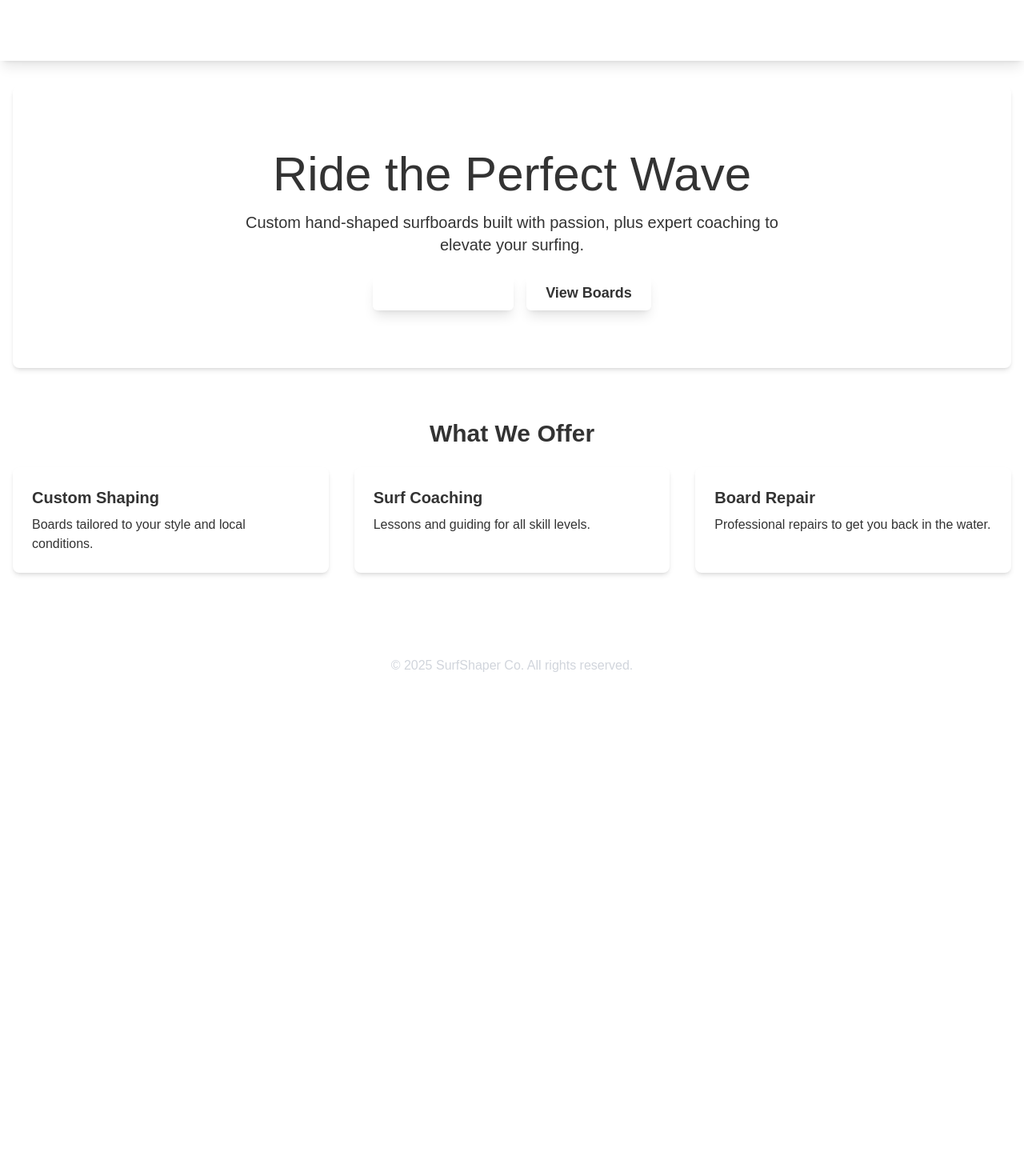
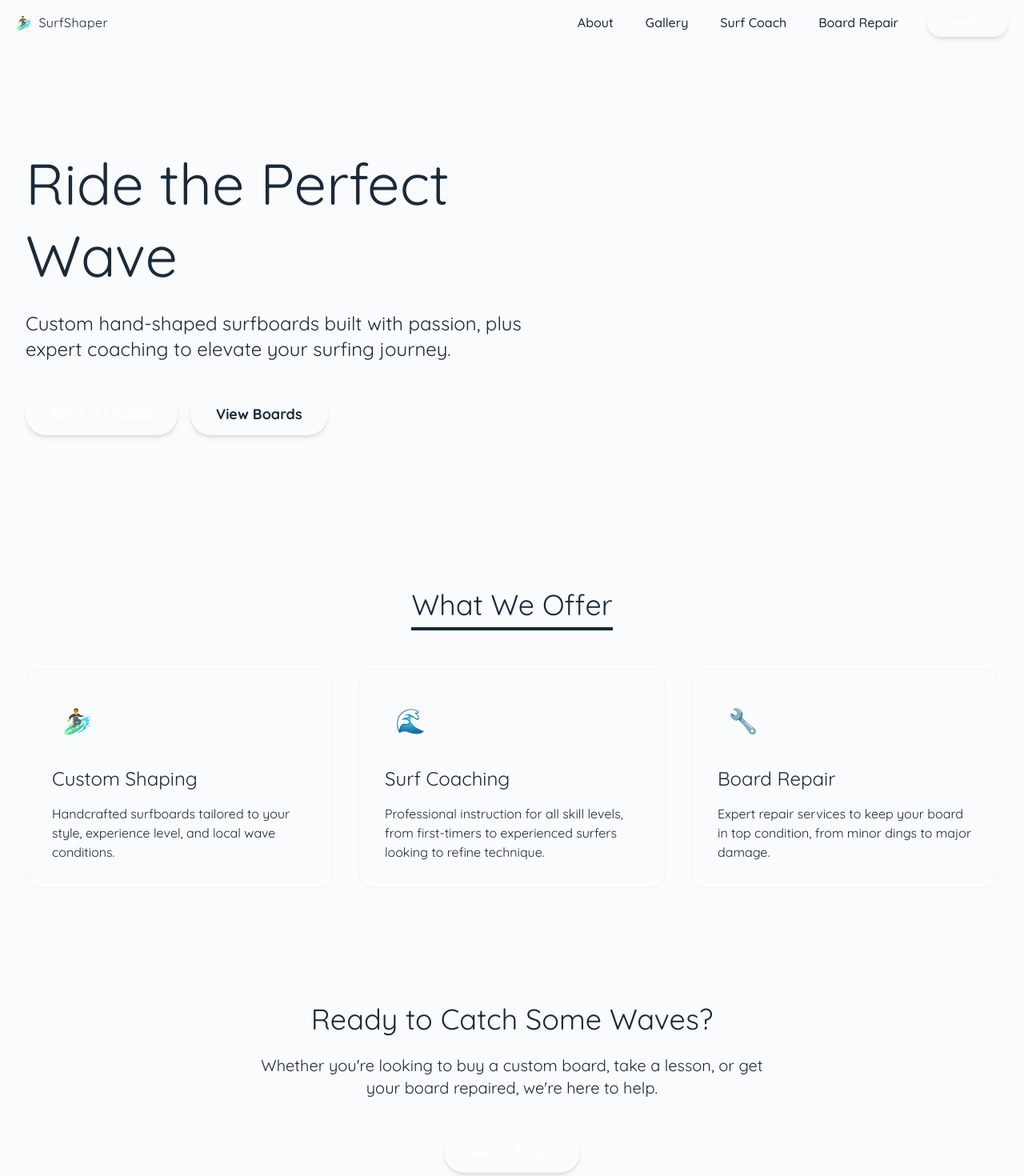
Before and after one commit to hypefi/surfingatbouz, a Next.js app: page / in a window 1280 px wide. Shown: the top 1470 px of the page at 80% size. Before the commit the page ends 868 px from the top, so only its background shows below. Built offline with nearby package versions, Linux system fonts and the light colour scheme.

Commit message:
new styling

```diff
--- a/src/app/globals.css
+++ b/src/app/globals.css
@@ -1,10 +1,52 @@
 @import "tailwindcss";
 
-/* Base body styles */
+/* Base styles */
 body {
-  background: #ffffff;
-  color: #333333;
-  font-family: Arial, Helvetica, sans-serif;
+  background-color: #f9fbfc;
+  color: #1a2a3a;
+  font-family: 'Quicksand', Arial, sans-serif;
+  scroll-behavior: smooth;
+}
+
+/* Add a subtle wave background to any element with .wave-bg class */
+.wave-bg {
+  background-image: url('/images/wave-pattern.svg');
+  background-size: cover;
+  background-position: center bottom;
+  background-repeat: no-repeat;
+}
+
+/* Custom animation classes */
+.hover-float {
+  transition: transform 0.3s ease;
+}
+
+.hover-float:hover {
+  transform: translateY(-5px);
+}
+
+/* Wave text decoration (useful for section titles) */
+.wave-underline {
+  position: relative;
+  display: inline-block;
+}
+
+.wave-underline::after {
+  content: "";
+  position: absolute;
+  left: 0;
+  bottom: -5px;
+  width: 100%;
+  height: 4px;
+  background: linear-gradient(90deg, #00b8c4, #1a73e8, #00b8c4);
+  background-size: 200% 100%;
+  animation: wave-animation 2s ease-in-out infinite;
+}
+
+@keyframes wave-animation {
+  0% { background-position: 0% 0; }
+  50% { background-position: 100% 0; }
+  100% { background-position: 0% 0; }
 }
 
 /* Removed all other content, including comments and the explicit @layer */
--- a/src/app/layout.tsx
+++ b/src/app/layout.tsx
@@ -1,24 +1,20 @@
 import type { Metadata } from "next";
-// Temporarily comment out next/font imports
-// import { Poppins, Bangers } from "next/font/google";
+import { Quicksand, Baloo_2 } from "next/font/google";
 import "./globals.css";
 import Header from "@/components/Header";
 import Footer from "@/components/Footer";
 
-// Temporarily comment out font configurations
-/*
-const poppins = Poppins({
+const quicksand = Quicksand({
   subsets: ["latin"],
-  weight: ["400", "700"],
-  variable: "--font-poppins",
+  weight: ["400", "500", "700"],
+  variable: "--font-quicksand",
 });
 
-const bangers = Bangers({
+const baloo = Baloo_2({
   subsets: ["latin"],
-  weight: "400",
-  variable: "--font-bangers",
+  weight: ["400", "500", "700"],
+  variable: "--font-baloo",
 });
-*/
 
 export const metadata: Metadata = {
   title: "SurfShaper Co. - Custom Boards & Surf Coaching",
@@ -31,11 +27,9 @@ export default function RootLayout({
   children: React.ReactNode;
 }>) {
   return (
-    // Temporarily remove font variables from html className
-    <html lang="en" /* className={`${poppins.variable} ${bangers.variable}`} */ >
+    <html lang="en" className={`${quicksand.variable} ${baloo.variable}`}>
       <body
-        // Temporarily remove font-sans from body className
-        className={`/* font-sans */ antialiased flex flex-col min-h-screen bg-base text-neutral`}
+        className="font-sans antialiased flex flex-col min-h-screen bg-base text-neutral"
       >
         <Header />
         <main className="flex-grow container mx-auto px-4 py-8">
--- a/src/app/page.tsx
+++ b/src/app/page.tsx
@@ -3,46 +3,95 @@ import Link from "next/link";
 
 export default function HomePage() {
   return (
-    <section className="text-center">
+    <div className="flex flex-col gap-16">
       {/* Hero Section */}
-      {/* Placeholder for background image - style in globals.css or tailwind.config */}
-      <div className="bg-secondary/20 py-20 px-4 rounded-lg shadow-md mb-16">
-        <h1 className="text-6xl font-display text-primary mb-4">
-          Ride the Perfect Wave
+      <section className="relative -mt-8 py-32 px-4 bg-gradient-to-br from-primary to-secondary text-base overflow-hidden">
+        {/* Decorative wave overlay */}
+        <div className="absolute inset-0 opacity-10">
+          <svg
+            className="w-full h-full"
+            xmlns="http://www.w3.org/2000/svg"
+            viewBox="0 0 1440 320"
+          >
+            <path
+              fill="#ffffff"
+              d="M0,192L48,181.3C96,171,192,149,288,149.3C384,149,480,171,576,186.7C672,203,768,213,864,186.7C960,160,1056,96,1152,80C1248,64,1344,96,1392,112L1440,128L1440,320L1392,320C1344,320,1248,320,1152,320C1056,320,960,320,864,320C768,320,672,320,576,320C480,320,384,320,288,320C192,320,96,320,48,320L0,320Z"
+            ></path>
+          </svg>
+        </div>
+
+        {/* Hero content */}
+        <div className="container mx-auto relative">
+          <div className="max-w-2xl">
+            <h1 className="text-6xl md:text-7xl font-display mb-6 leading-tight">
+              Ride the <span className="text-accent">Perfect</span> Wave
             </h1>
-        <p className="text-xl text-neutral/80 mb-8 max-w-2xl mx-auto">
+            <p className="text-xl md:text-2xl mb-10 text-base/90">
               Custom hand-shaped surfboards built with passion, plus expert coaching
-          to elevate your surfing.
+              to elevate your surfing journey.
             </p>
-        <div className="space-x-4">
-          <Link href="/surf-coach"
-            className="bg-primary hover:bg-primary/90 text-white font-bold py-3 px-6 rounded-md text-lg transition duration-300 ease-in-out transform hover:-translate-y-1 shadow-lg">
+            <div className="flex flex-wrap gap-4">
+              <Link
+                href="/surf-coach"
+                className="bg-accent hover:bg-accent/90 text-white font-bold py-3 px-8 rounded-full text-lg transition-all transform hover:-translate-y-0.5 shadow-md"
+              >
                 Book a Lesson
               </Link>
-          <Link href="/gallery"
-            className="bg-accent hover:bg-accent/90 text-neutral font-bold py-3 px-6 rounded-md text-lg transition duration-300 ease-in-out transform hover:-translate-y-1 shadow-lg">
+              <Link
+                href="/gallery"
+                className="bg-base/90 hover:bg-base text-primary font-bold py-3 px-8 rounded-full text-lg transition-all transform hover:-translate-y-0.5 shadow-md"
+              >
                 View Boards
               </Link>
             </div>
           </div>
+        </div>
+      </section>
 
-      {/* You can add other sections here - e.g., Featured Boards, About Snippet, Testimonials */}
-      <h2 className="text-3xl font-bold font-display text-primary mt-12 mb-6">What We Offer</h2>
-      <div className="grid md:grid-cols-3 gap-8 text-left">
-          <div className="bg-white p-6 rounded-lg shadow-md">
-              <h3 className="font-bold text-xl mb-2 text-secondary">Custom Shaping</h3>
-              <p>Boards tailored to your style and local conditions.</p>
+      {/* Features Section */}
+      <section className="container mx-auto px-4">
+        <h2 className="text-4xl font-display text-primary text-center mb-12">
+          <span className="inline-block border-b-4 border-secondary pb-2">What We Offer</span>
+        </h2>
+        <div className="grid md:grid-cols-3 gap-8">
+          {/* Feature 1 */}
+          <div className="bg-base rounded-2xl p-8 shadow-surf border border-gray-100 transform transition-transform hover:scale-105">
+            <div className="w-16 h-16 bg-secondary/10 flex items-center justify-center rounded-xl mb-6 text-secondary text-3xl">🏄‍♂️</div>
+            <h3 className="font-display text-2xl mb-4 text-primary">Custom Shaping</h3>
+            <p className="text-neutral/80">Handcrafted surfboards tailored to your style, experience level, and local wave conditions.</p>
           </div>
-           <div className="bg-white p-6 rounded-lg shadow-md">
-              <h3 className="font-bold text-xl mb-2 text-secondary">Surf Coaching</h3>
-              <p>Lessons and guiding for all skill levels.</p>
+
+          {/* Feature 2 */}
+          <div className="bg-base rounded-2xl p-8 shadow-surf border border-gray-100 transform transition-transform hover:scale-105">
+            <div className="w-16 h-16 bg-accent/10 flex items-center justify-center rounded-xl mb-6 text-accent text-3xl">🌊</div>
+            <h3 className="font-display text-2xl mb-4 text-primary">Surf Coaching</h3>
+            <p className="text-neutral/80">Professional instruction for all skill levels, from first-timers to experienced surfers looking to refine technique.</p>
           </div>
-           <div className="bg-white p-6 rounded-lg shadow-md">
-              <h3 className="font-bold text-xl mb-2 text-secondary">Board Repair</h3>
-              <p>Professional repairs to get you back in the water.</p>
+
+          {/* Feature 3 */}
+          <div className="bg-base rounded-2xl p-8 shadow-surf border border-gray-100 transform transition-transform hover:scale-105">
+            <div className="w-16 h-16 bg-primary/10 flex items-center justify-center rounded-xl mb-6 text-primary text-3xl">🔧</div>
+            <h3 className="font-display text-2xl mb-4 text-primary">Board Repair</h3>
+            <p className="text-neutral/80">Expert repair services to keep your board in top condition, from minor dings to major damage.</p>
           </div>
         </div>
+      </section>
 
+      {/* CTA Section */}
+      <section className="bg-sandy py-20">
+        <div className="container mx-auto px-4 text-center">
+          <h2 className="text-4xl font-display text-primary mb-6">Ready to Catch Some Waves?</h2>
+          <p className="text-xl text-neutral/80 max-w-2xl mx-auto mb-10">
+            Whether you're looking to buy a custom board, take a lesson, or get your board repaired, we're here to help.
+          </p>
+          <Link
+            href="/contact"
+            className="bg-accent hover:bg-accent/90 text-white font-bold py-3 px-8 rounded-full text-lg transition-all transform hover:-translate-y-0.5 shadow-md inline-block"
+          >
+            Get in Touch
+          </Link>
+        </div>
       </section>
+    </div>
   );
 }
--- a/src/components/Footer.tsx
+++ b/src/components/Footer.tsx
@@ -1,9 +1,62 @@
 export default function Footer() {
   return (
-    <footer className="bg-neutral/90 text-gray-300 p-6 mt-12">
-      <div className="container mx-auto text-center">
-        <p>&copy; {new Date().getFullYear()} SurfShaper Co. All rights reserved.</p>
-        {/* Add social media icons/links here later */}
+    <footer className="bg-neutral text-base py-12 mt-12 relative">
+      {/* Wave divider at the top of the footer */}
+      <div className="absolute top-0 left-0 w-full overflow-hidden transform -translate-y-full">
+        <svg
+          xmlns="http://www.w3.org/2000/svg"
+          viewBox="0 0 1200 120"
+          preserveAspectRatio="none"
+          className="w-full h-16 text-neutral"
+          style={{ fill: 'currentColor' }}
+        >
+          <path d="M0,0V46.29c47.79,22.2,103.59,32.17,158,28,70.36-5.37,136.33-33.31,206.8-37.5C438.64,32.43,512.34,53.67,583,72.05c69.27,18,138.3,24.88,209.4,13.08,36.15-6,69.85-17.84,104.45-29.34C989.49,25,1113-14.29,1200,52.47V0Z" />
+        </svg>
+      </div>
+
+      <div className="container mx-auto px-6">
+        <div className="grid grid-cols-1 md:grid-cols-3 gap-10">
+          {/* Logo and tagline */}
+          <div className="flex flex-col space-y-4">
+            <div className="text-2xl font-display text-base flex items-center gap-2">
+              <span className="inline-block transform -rotate-3">🏄‍♂️</span>
+              <span>SurfShaper</span>
+            </div>
+            <p className="text-base/80">Hand-crafted boards and expert coaching to help you ride the perfect wave.</p>
+          </div>
+
+          {/* Quick links */}
+          <div>
+            <h3 className="text-secondary font-display text-xl mb-4">Quick Links</h3>
+            <ul className="space-y-2">
+              <li><a href="/about" className="text-base/80 hover:text-secondary transition-colors">About Us</a></li>
+              <li><a href="/gallery" className="text-base/80 hover:text-secondary transition-colors">Gallery</a></li>
+              <li><a href="/surf-coach" className="text-base/80 hover:text-secondary transition-colors">Surf Coaching</a></li>
+              <li><a href="/board-repair" className="text-base/80 hover:text-secondary transition-colors">Board Repairs</a></li>
+              <li><a href="/contact" className="text-base/80 hover:text-secondary transition-colors">Contact</a></li>
+            </ul>
+          </div>
+
+          {/* Contact info */}
+          <div>
+            <h3 className="text-secondary font-display text-xl mb-4">Get In Touch</h3>
+            <div className="space-y-2 text-base/80">
+              <p className="flex items-center gap-2">
+                <span>📍</span> Surf City, CA
+              </p>
+              <p className="flex items-center gap-2">
+                <span>📱</span> (123) 456-7890
+              </p>
+              <p className="flex items-center gap-2">
+                <span>✉️</span> info@surfshaper.com
+              </p>
+            </div>
+          </div>
+        </div>
+
+        <div className="border-t border-base/10 mt-8 pt-8 text-center text-base/60">
+          <p>&copy; {new Date().getFullYear()} SurfShaper. All rights reserved.</p>
+        </div>
       </div>
     </footer>
   );
--- a/src/components/Header.tsx
+++ b/src/components/Header.tsx
@@ -2,20 +2,32 @@ import Link from 'next/link';
 
 export default function Header() {
   return (
-    <header className="bg-primary text-white p-5 sticky top-0 z-50 shadow-lg">
-      <div className="container mx-auto flex justify-between items-center">
-        <Link href="/" className="text-3xl font-display tracking-wide">
-          SurfShaper Co. {/* Replace with actual name */}
+    <header className="bg-primary text-base sticky top-0 z-50 shadow-surf">
+      <div className="container mx-auto flex justify-between items-center py-4 px-5">
+        <Link href="/" className="text-3xl font-display tracking-wide text-base flex items-center gap-2 hover:opacity-90 transition-opacity">
+          <span className="inline-block transform -rotate-3">🏄‍♂️</span>
+          <span>SurfShaper</span>
         </Link>
-        <nav>
-          <ul className="flex space-x-6 text-lg">
-            <li><Link href="/about" className="hover:text-secondary">About</Link></li>
-            <li><Link href="/gallery" className="hover:text-secondary">Gallery</Link></li>
-            <li><Link href="/surf-coach" className="hover:text-secondary">Surf Coach</Link></li>
-            <li><Link href="/board-repair" className="hover:text-secondary">Board Repair</Link></li>
-            <li><Link href="/contact" className="hover:text-secondary">Contact</Link></li>
+        <nav className="hidden md:block">
+          <ul className="flex space-x-8 text-base">
+            <li>
+              <Link href="/about" className="hover:text-secondary transition-colors font-medium py-2 px-1 relative after:absolute after:w-0 after:h-0.5 after:bg-secondary after:left-0 after:-bottom-1 after:transition-all hover:after:w-full">About</Link>
+            </li>
+            <li>
+              <Link href="/gallery" className="hover:text-secondary transition-colors font-medium py-2 px-1 relative after:absolute after:w-0 after:h-0.5 after:bg-secondary after:left-0 after:-bottom-1 after:transition-all hover:after:w-full">Gallery</Link>
+            </li>
+            <li>
+              <Link href="/surf-coach" className="hover:text-secondary transition-colors font-medium py-2 px-1 relative after:absolute after:w-0 after:h-0.5 after:bg-secondary after:left-0 after:-bottom-1 after:transition-all hover:after:w-full">Surf Coach</Link>
+            </li>
+            <li>
+              <Link href="/board-repair" className="hover:text-secondary transition-colors font-medium py-2 px-1 relative after:absolute after:w-0 after:h-0.5 after:bg-secondary after:left-0 after:-bottom-1 after:transition-all hover:after:w-full">Board Repair</Link>
+            </li>
+            <li>
+              <Link href="/contact" className="bg-accent hover:bg-accent/90 text-white font-bold py-2 px-5 rounded-full transition-all transform hover:-translate-y-0.5 shadow-md">Contact</Link>
+            </li>
           </ul>
         </nav>
+        <button className="md:hidden text-white text-2xl">☰</button>
       </div>
     </header>
   );
--- a/tailwind.config.ts
+++ b/tailwind.config.ts
@@ -9,20 +9,29 @@ const config: Config = {
   theme: {
     extend: {
       fontFamily: {
-        sans: ['var(--font-poppins)', 'sans-serif'], // Set Poppins as default sans-serif
-        display: ['var(--font-bangers)', 'cursive'], // Set Bangers for display/headings
+        sans: ['var(--font-quicksand)', 'Montserrat', 'sans-serif'],
+        display: ['var(--font-baloo)', 'Montserrat Alternates', 'cursive'],
       },
       colors: {
-        primary: '#0077cc',
-        secondary: '#48bbd8',
-        accent: '#f4a261',
-        neutral: '#333333',
-        'base': '#ffffff', // Renamed from base-100 for simplicity
+        primary: '#1a73e8',
+        secondary: '#00b8c4',
+        accent: '#ff7a5a',
+        neutral: '#1a2a3a',
+        'base': '#f9fbfc',
+        'sandy': '#f2e9d8',
       },
       backgroundImage: {
+        "wave-pattern": "url('/images/wave-pattern.svg')",
         "gradient-radial": "radial-gradient(var(--tw-gradient-stops))",
         "gradient-conic":
           "conic-gradient(from 180deg at 50% 50%, var(--tw-gradient-stops))",
+      },
+      borderRadius: {
+        'xl': '1rem',
+        '2xl': '1.5rem',
+      },
+      boxShadow: {
+        'surf': '0 4px 14px 0 rgba(0, 184, 196, 0.2)',
       },
     },
   },
```
Also changed, not shown: public/images/wave-pattern.svg (added). Lines whose indentation alone changed are shown as unchanged.
